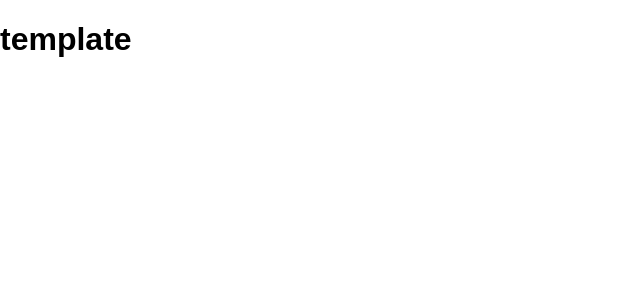
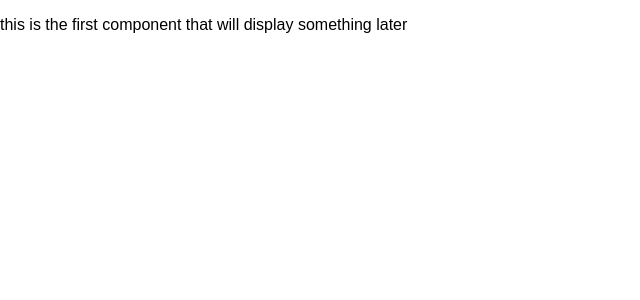
Before and after one commit to daviddinnison/open-trivia, a React (Create React App) app: page / in a window 1280 px wide. Shown: the top 300 px of the page, without its empty margins (0-640 px from the left). Built offline with nearby package versions, Linux system fonts and the light colour scheme.

Commit message:
initial router

```diff
--- a/package.json
+++ b/package.json
@@ -6,6 +6,7 @@
   "dependencies": {
     "react": "^16.4.1",
     "react-dom": "^16.4.1",
+    "react-router-dom": "^4.3.1",
     "react-scripts": "1.1.4"
   },
   "scripts": {
--- a/src/App.js
+++ b/src/App.js
@@ -1,12 +1,16 @@
 import React, { Component } from 'react';
+import { Route } from "react-router-dom";
+
+import First from './components/First';
+import Second from './components/Second';
+
 
 class App extends Component {
   render() {
     return (
       <div>
-        <header>
-          <h1>template</h1>
-        </header>
+        <Route exact path="/" component={First} />
+        <Route exact path="/second" component={Second} />
       </div>
     );
   }
--- /dev/null
+++ b/src/components/First.js
@@ -0,0 +1,13 @@
+import React, { Component } from 'react';
+
+class First extends Component {
+  render() {
+    return (
+      <div>
+        <p>this is the first component that will display something later</p>
+      </div>
+    );
+  }
+}
+
+export default First;
--- /dev/null
+++ b/src/components/Second.js
@@ -0,0 +1,13 @@
+import React, { Component } from 'react';
+
+class First extends Component {
+  render() {
+    return (
+      <div>
+        <p>later, this second component will display something</p>
+      </div>
+    );
+  }
+}
+
+export default First;
--- a/src/index.js
+++ b/src/index.js
@@ -1,8 +1,16 @@
 import React from 'react';
 import ReactDOM from 'react-dom';
+import { BrowserRouter as Router } from 'react-router-dom';
+
+import registerServiceWorker from './registerServiceWorker';
+import App from './App';
+
 import './styles/index.css';
-import App from './App';
-import registerServiceWorker from './registerServiceWorker';
 
-ReactDOM.render(<App />, document.getElementById('root'));
+ReactDOM.render(
+  <Router>
+    <App />
+  </Router>,
+  document.getElementById('root')
+);
 registerServiceWorker();
```
Also changed, not shown: 2 other files (tests, documents, lock files or other folders).
